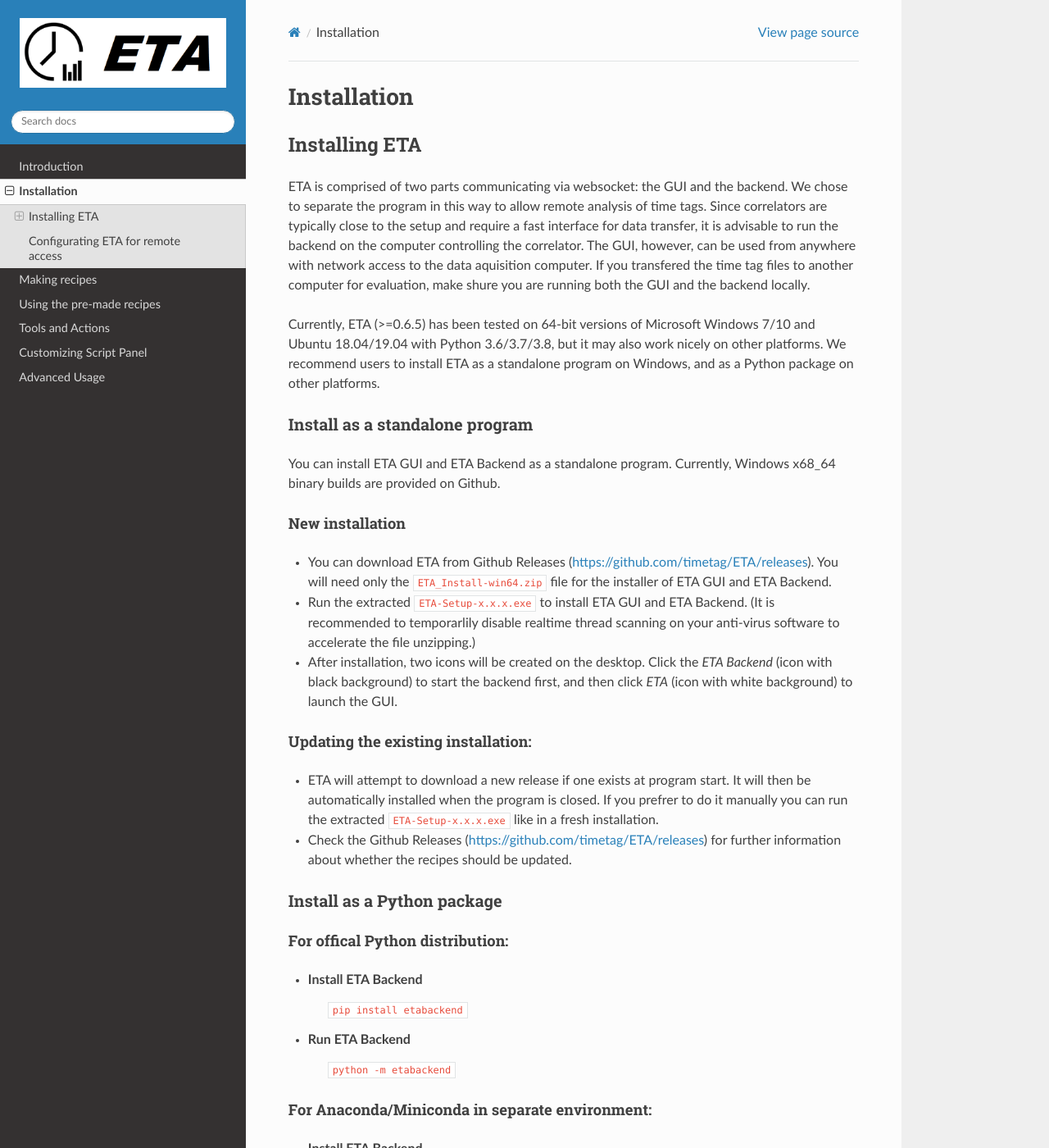
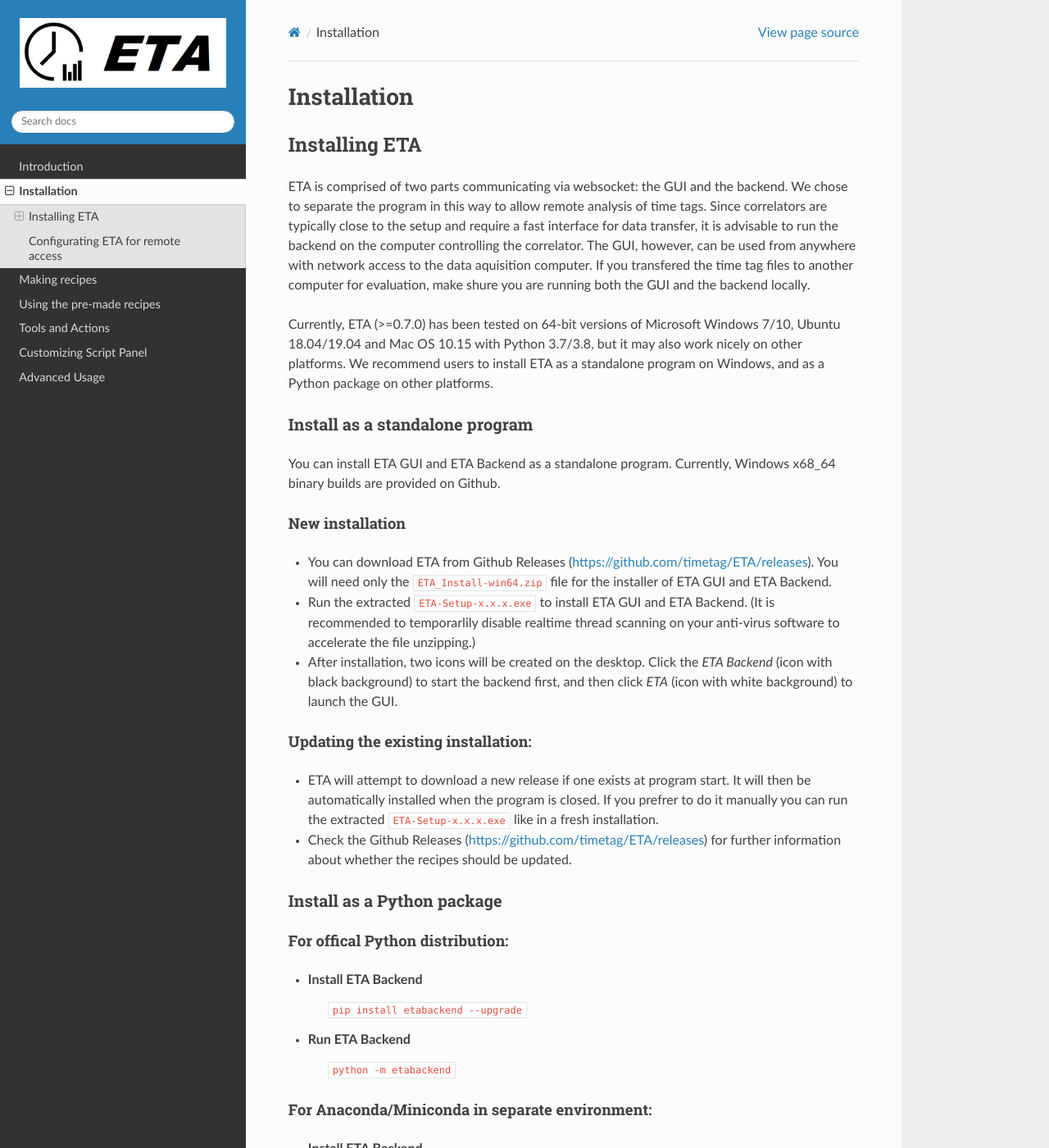
Before and after one commit to timetag/timetag.github.io, a Sphinx documentation site: the page built from docs/installation.rst, in a window 1280 px wide and 1400 px high. Shown: the whole window at 82% size. Built offline with Sphinx 7.4.7 and the Read the Docs theme 2.0.0, drawn with Linux system fonts in a browser that asks for light colours; some of the changed text lies outside the part shown.

Commit message:
Update installation.rst

```diff
--- a/docs/installation.rst
+++ b/docs/installation.rst
@@ -6,7 +6,7 @@
 --------
 ETA is comprised of two parts communicating via websocket: the GUI and the backend. We chose to separate the program in this way to allow remote analysis of time tags. Since correlators are typically close to the setup and require a fast interface for data transfer, it is advisable to run the backend on the computer controlling the correlator. The GUI, however, can be used from anywhere with network access to the data aquisition computer. If you transfered the time tag files to another computer for evaluation, make shure you are running both the GUI and the backend locally.
 
-Currently, ETA (>=0.6.5) has been tested on 64-bit versions of Microsoft Windows 7/10 and Ubuntu 18.04/19.04 with Python 3.6/3.7/3.8, but it may also work nicely on other platforms. We recommend users to install ETA as a standalone program on Windows, and as a Python package on other platforms.
+Currently, ETA (>=0.7.0) has been tested on 64-bit versions of Microsoft Windows 7/10, Ubuntu 18.04/19.04 and Mac OS 10.15 with Python 3.7/3.8, but it may also work nicely on other platforms. We recommend users to install ETA as a standalone program on Windows, and as a Python package on other platforms.
 
 Install as a standalone program
 ......
@@ -37,7 +37,7 @@
 ,,,,
 
 * Install ETA Backend
-    ``pip install etabackend``
+    ``pip install etabackend --upgrade``
 
 * Run ETA Backend
     ``python -m etabackend``
```
Also changed, not shown: other parts of docs/installation.rst (+2 -2 lines).
